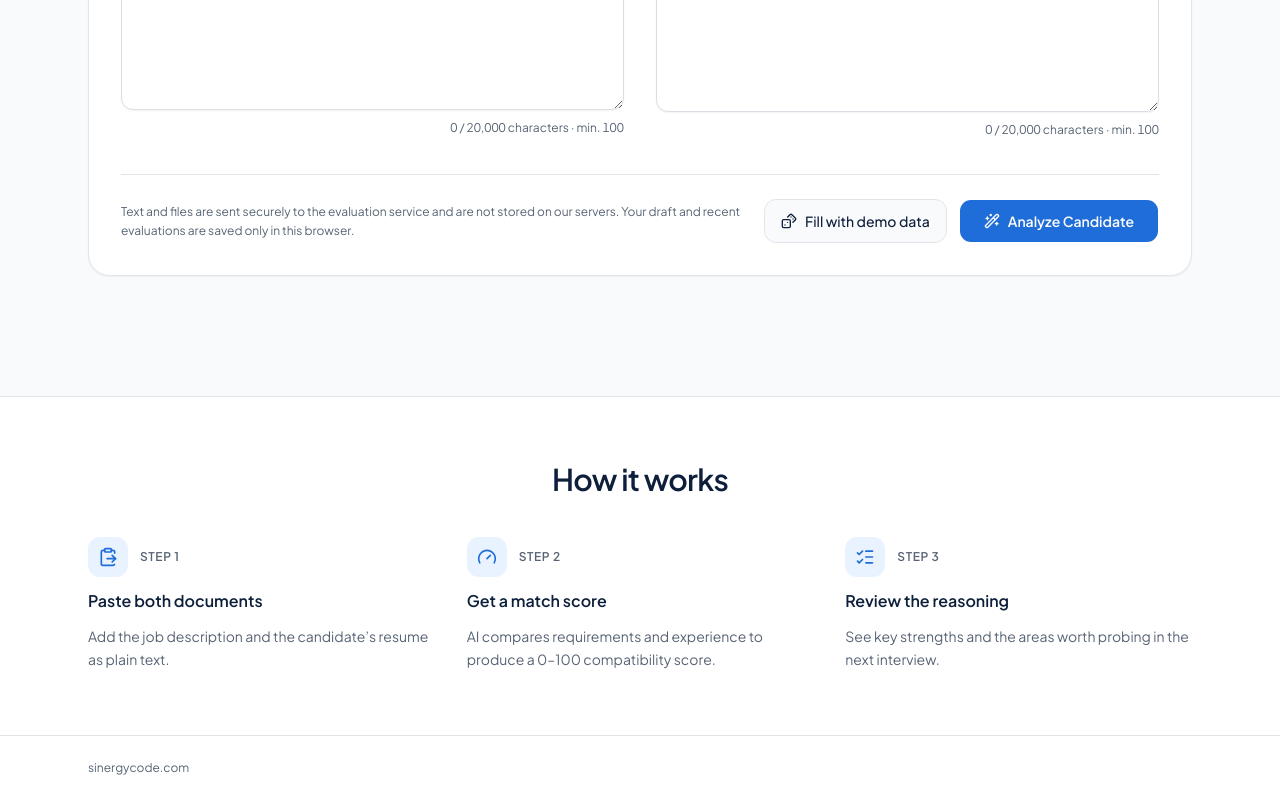
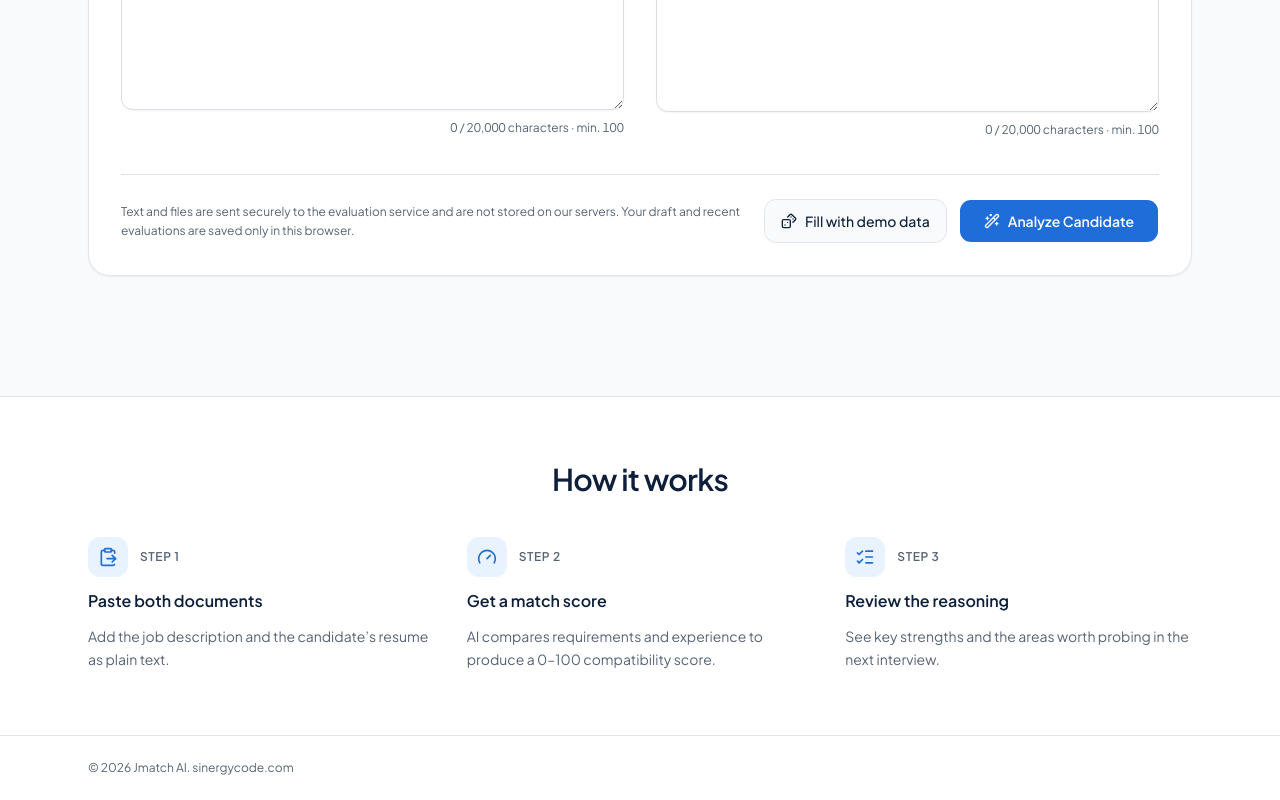
Before and after one commit to yesidleon1393/jmatchai, a Next.js app: page / in a window 1280 px wide. Shown: the part 673-1473 px from the top of the page. Built offline with nearby package versions, Linux system fonts and the light colour scheme.

Commit message:
Update footer copyright text
Co-authored-by: v0 <it+v0agent@vercel.com>

```diff
--- a/app/page.tsx
+++ b/app/page.tsx
@@ -20,7 +20,7 @@ export default function HomePage() {
       </main>
       <footer className="border-t bg-card">
         <div className="mx-auto flex max-w-6xl flex-col gap-2 px-4 py-6 text-xs text-muted-foreground sm:flex-row sm:items-center sm:justify-between sm:px-6">
-          <p>sinergycode.com</p>
+          <p>© 2026 Jmatch AI. sinergycode.com</p>
         </div>
       </footer>
     </div>
```
